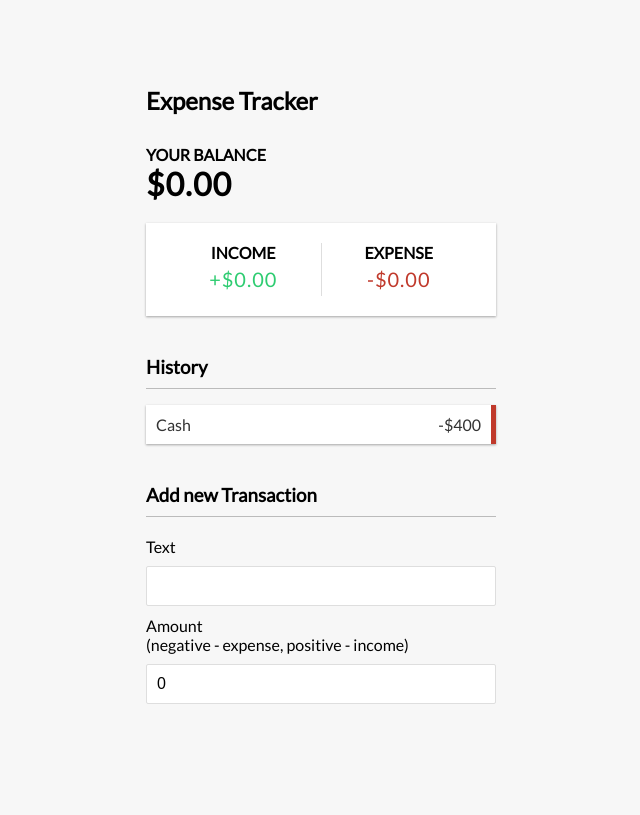
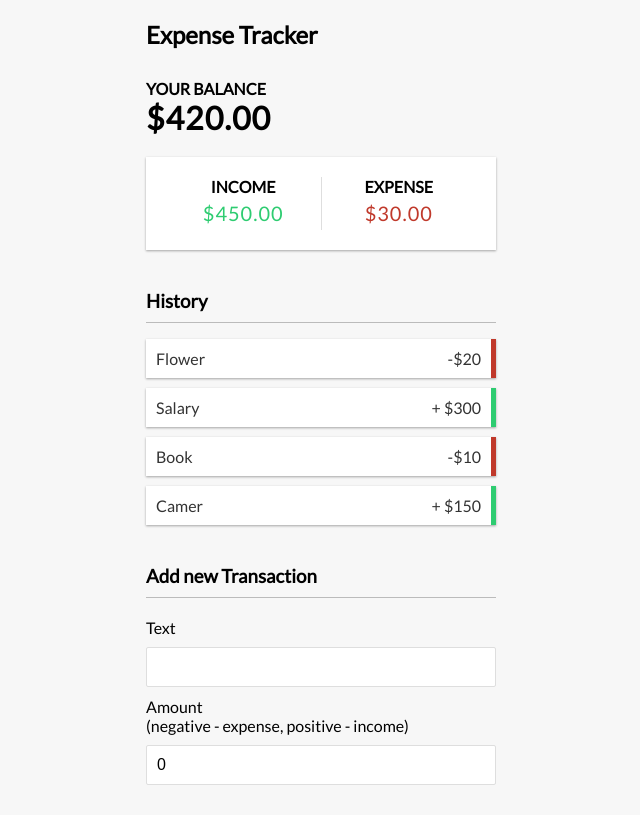
Before and after one commit to anjali7528/Expense-Tracker, a React (Create React App) app: page / in a window 1280 px wide. Shown: the whole page, without its empty margins (319-959 px from the left). Built offline with nearby package versions, Linux system fonts and the light colour scheme.

Commit message:
showing total

```diff
--- a/src/App.js
+++ b/src/App.js
@@ -3,11 +3,12 @@ import Balance from "./Balance";
 import IncomeExpenses from "./IncomeExpenses";
 import TransactionList from "./TransactionList";
 import AddTransaction from "./AddTransaction";
+import { GlobalProvider } from "./context/GlobalState";
 
 
 function App() {
   return (
-  <div className="App">
+  <GlobalProvider>
        <Header />
     <div className="container">
        <Balance />
@@ -15,7 +16,7 @@ function App() {
       <TransactionList/>
       <AddTransaction/>
     </div>
-  </div>
+  </GlobalProvider>
   );
 }
 
--- a/src/Balance.js
+++ b/src/Balance.js
@@ -1,10 +1,15 @@
-import React from 'react'
+import React, { useContext } from 'react'
+import { GlobalContext } from './context/GlobalState'
+
 
 function Balance() {
+    const {transctions} = useContext(GlobalContext);
+    const amount = transctions.map(transction => transction.amount);
+    const total = amount.reduce((acc, item) => (acc += item), 0).toFixed(2);
   return (
       <>
       <h4>Your Balance</h4>
-      <h1 >$0.00</h1>
+      <h1 >${total}</h1>
       </>
   )
 }
--- a/src/IncomeExpenses.js
+++ b/src/IncomeExpenses.js
@@ -1,15 +1,27 @@
-import React from 'react'
+import React, { useContext } from 'react'
+import { GlobalContext } from './context/GlobalState'
 
 function IncomeExpenses() {
+    const {transctions} = useContext(GlobalContext);
+
+    const amounts = transctions.map(transction => transction.amount);
+    //const total = amounts.reduce((acc,item) => (acc += item), 0).toFixed(2);
+
+    const income = amounts.filter(item => item > 0)
+    .reduce((acc, item ) => (acc += item), 0).toFixed(2);
+
+    const expense = (amounts.filter(item => item < 0)
+    .reduce((acc, item ) => (acc += item), 0)*-1).toFixed(2);
+
   return (
     <div className="inc-exp-container">
         <div>
             <h4>Income</h4>
-            <p  className="money plus">+$0.00</p>
+            <p  className="money plus">${income}</p>
         </div>
         <div>
             <h4>Expense</h4>
-            <p className="money minus">-$0.00</p>
+            <p className="money minus">${expense}</p>
         </div>
     </div>
   )
--- /dev/null
+++ b/src/Transaction.js
@@ -0,0 +1,16 @@
+import React, { useContext } from 'react'
+import { GlobalContext } from './context/GlobalState';
+
+function Transaction(props) {
+    const {deleteTransaction } = useContext(GlobalContext);
+
+    const sign =props.transction.amount <0 ? '-' : ' + ';
+  return (
+    <li className={props.transction.amount < 0 ? 'minus' : 'plus'}>
+    {props.transction.text}<span>{sign}${Math.abs(props.transction.amount)}</span>
+   <button className="delete-btn" onClick={() => deleteTransaction(props.transction.id)}>X</button>
+  </li>
+  )
+}
+
+export default Transaction
--- a/src/TransactionList.js
+++ b/src/TransactionList.js
@@ -1,19 +1,16 @@
-import React from 'react'
+import React,{useContext} from 'react';
+import { GlobalContext } from './context/GlobalState';
+import Transaction from './Transaction';
 
 function TransactionList() {
+    const {transctions} = useContext(GlobalContext);
+
   return (
     <div>
        <h3>History</h3>
        <ul  className="list">
-           <li className="minus">
-           Cash
-           <span>
-               -$400
-           </span>
-           <button className="delete-btn">
-            X
-           </button>
-           </li>
+           {transctions.map(transction =>(<Transaction key={transction.id} transction={transction}/>))}
+
            </ul>
     </div>
   )
--- /dev/null
+++ b/src/context/AppReducer.js
@@ -0,0 +1,11 @@
+export default (state, action) => {
+ switch(action.type) {
+        case 'DELETE_TRANSACTION':
+            return{
+                ...state,
+            transctions: state.transctions.filter(transction => transction.id !== action.payload)
+    }
+        default:
+           return state;
+    }
+}
--- /dev/null
+++ b/src/context/GlobalState.js
@@ -0,0 +1,37 @@
+import React,{createContext, useReducer } from "react";
+import AppReducer from'./AppReducer';
+
+//Initial State
+const initialState = {
+    transctions: [
+    {id:1, text:'Flower', amount: -20},
+    {id:2, text:'Salary', amount: 300},
+    {id:3, text:'Book', amount: -10},
+    {id:4, text:'Camer', amount: 150}
+    ]
+}
+
+// create context
+export const GlobalContext = createContext(initialState);
+
+
+//Prrovide component
+export const GlobalProvider = ({children}) => {
+    const[state, dispatch] = useReducer(AppReducer, initialState);
+
+    //Actions
+    function deleteTransaction(id) {
+        dispatch({
+            type:'DELETE_TRANSACTION',
+            payload: id
+        });
+        console.log(state);
+    }
+
+    return (<GlobalContext. Provider value={{
+        transctions: state.transctions,
+        deleteTransaction
+    }}>
+        {children}
+        </GlobalContext. Provider>)
+}
```
